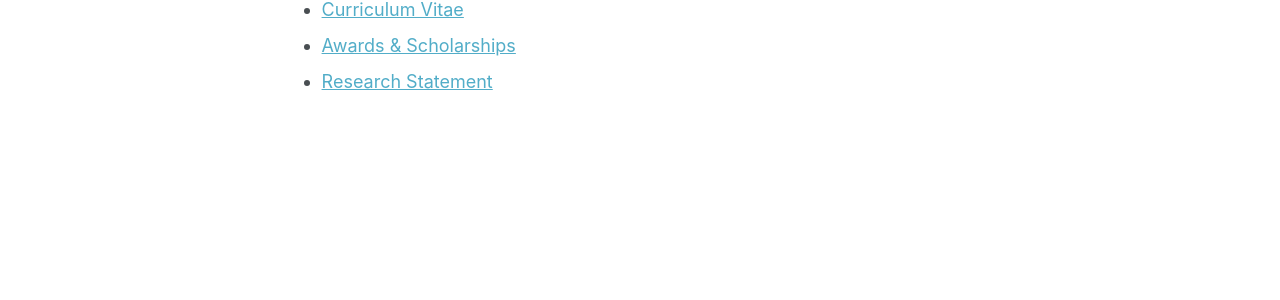
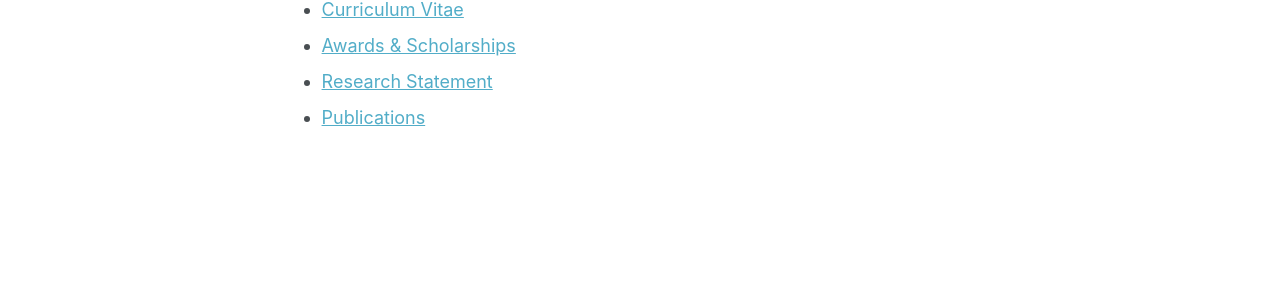
Before and after one commit to kkoutsourelakis/kkoutsourelakis.github.io, a Jekyll site: the page built from _pages/about.md, in a window 1280 px wide and 1138 px high. Shown: the part 608-908 px from the top of the window. Built offline with Jekyll 4.4.1, drawn with Linux system fonts in a browser that asks for light colours; a script that is not in the unit is left out.

Commit message:
Update about.md

```diff
--- a/_pages/about.md
+++ b/_pages/about.md
@@ -17,3 +17,4 @@ For more details about my work and background, see:
 - [Curriculum Vitae](./cv/)
 - [Awards & Scholarships](./awards/)
 - [Research Statement](./research_statement/)
+- [Publications](./publications/)
```
